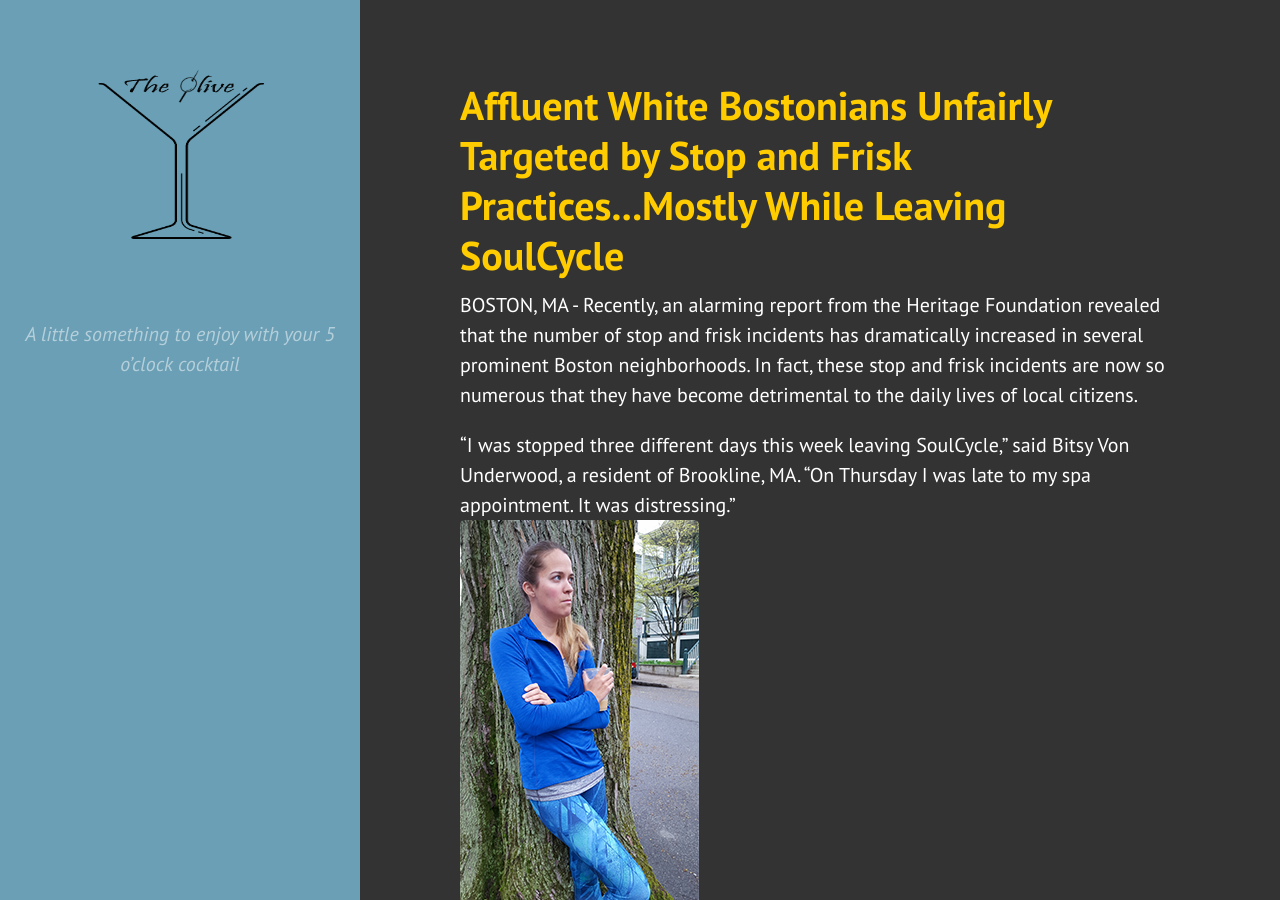
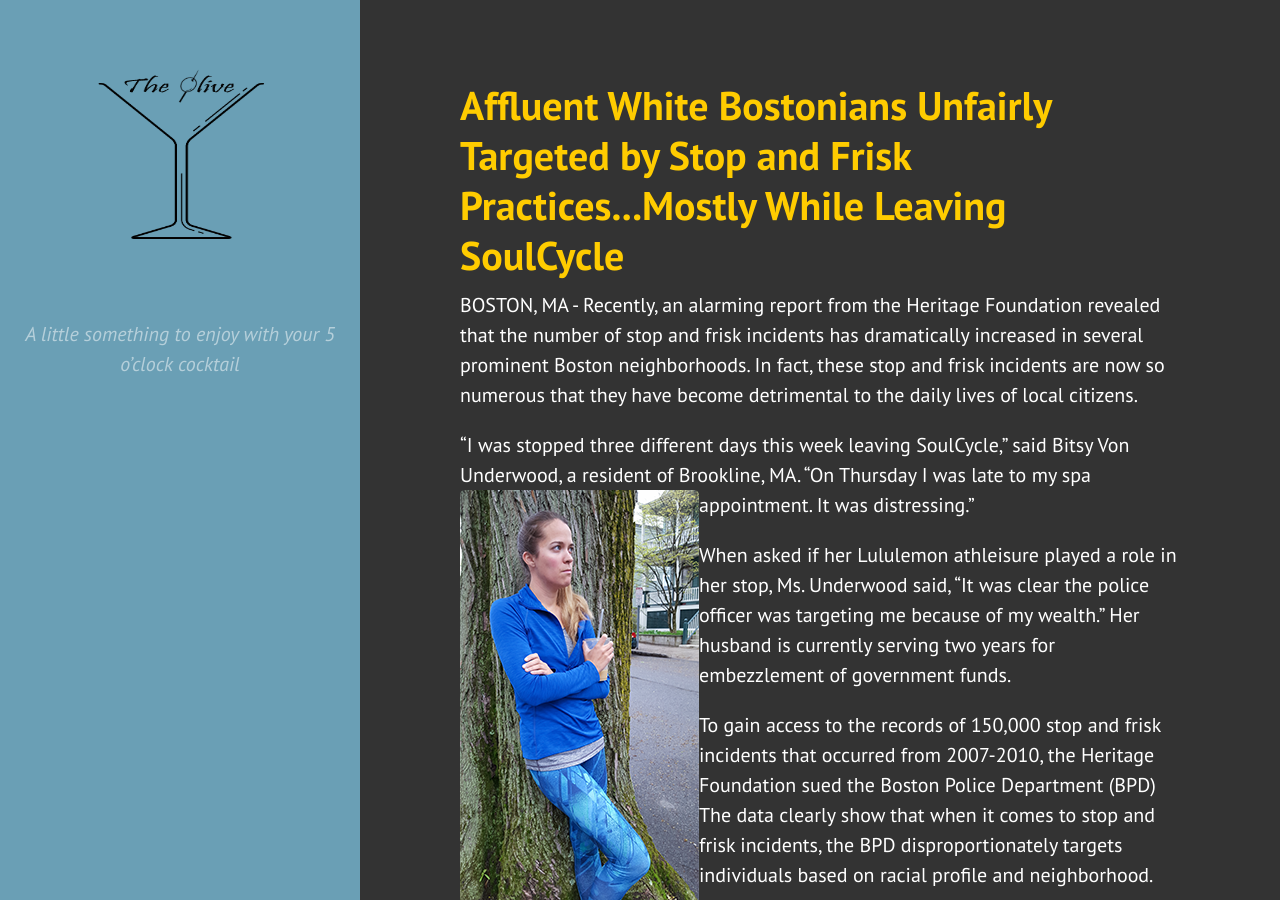
Before and after one commit to KendraPierre/The-Olive, a Jekyll site: the page built from index.html, in a window 1280 px wide and 900 px high. Built offline with Jekyll 4.4.1, drawn with Linux system fonts in a browser that asks for light colours.

Commit message:
Updated index.html

```diff
--- a/index.html
+++ b/index.html
@@ -18,7 +18,7 @@
 <h1 class="post-title">Affluent White Bostonians Unfairly Targeted by Stop and Frisk Practices...Mostly While Leaving SoulCycle </h1>
 
 <p>BOSTON, MA - Recently, an alarming report from the Heritage Foundation revealed that the number of stop and frisk incidents has dramatically increased in several prominent Boston neighborhoods. In fact, these stop and frisk incidents are now so numerous that they have become detrimental to the daily lives of local citizens. </p>
-<p>“I was stopped three different days this week leaving SoulCycle,” said Bitsy Von Underwood, a resident of Brookline, MA. “On Thursday I was late to my spa appointment. It was distressing.”<img src="/The-Olive/public/img/Kate-ForWebsite.png" alt="Bitsy Von Underwood" width="239" height="480" float="left"> </p>
+<p>“I was stopped three different days this week leaving SoulCycle,” said Bitsy Von Underwood, a resident of Brookline, MA. “On Thursday I was late to my spa appointment. It was distressing.”<img src="/The-Olive/public/img/Kate-ForWebsite.png" alt="Bitsy Von Underwood" width="239" height="480" align="left"> </p>
 <p>
 When asked if her Lululemon athleisure played a role in her stop, Ms. Underwood said, “It was clear the police officer was targeting me because of my wealth.” Her husband is currently serving two years for embezzlement of government funds. </p>
 <p>
```
